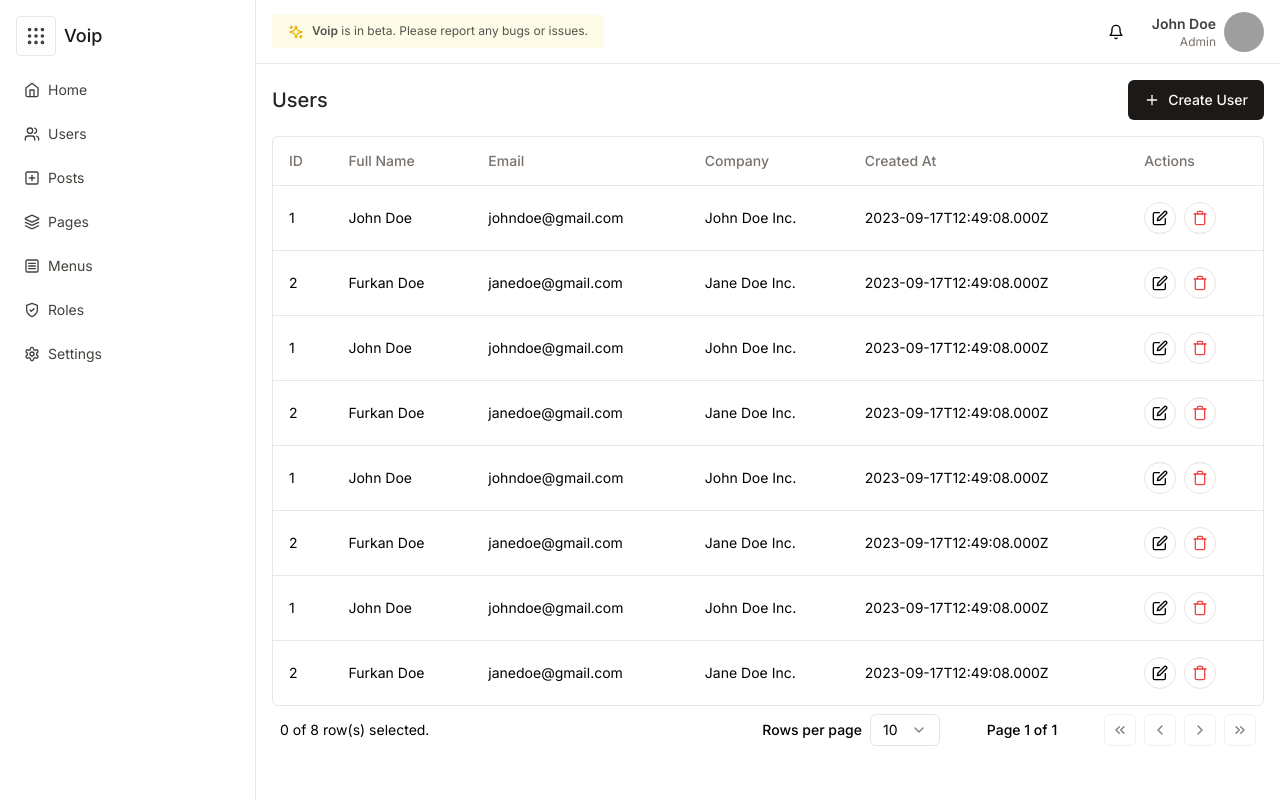
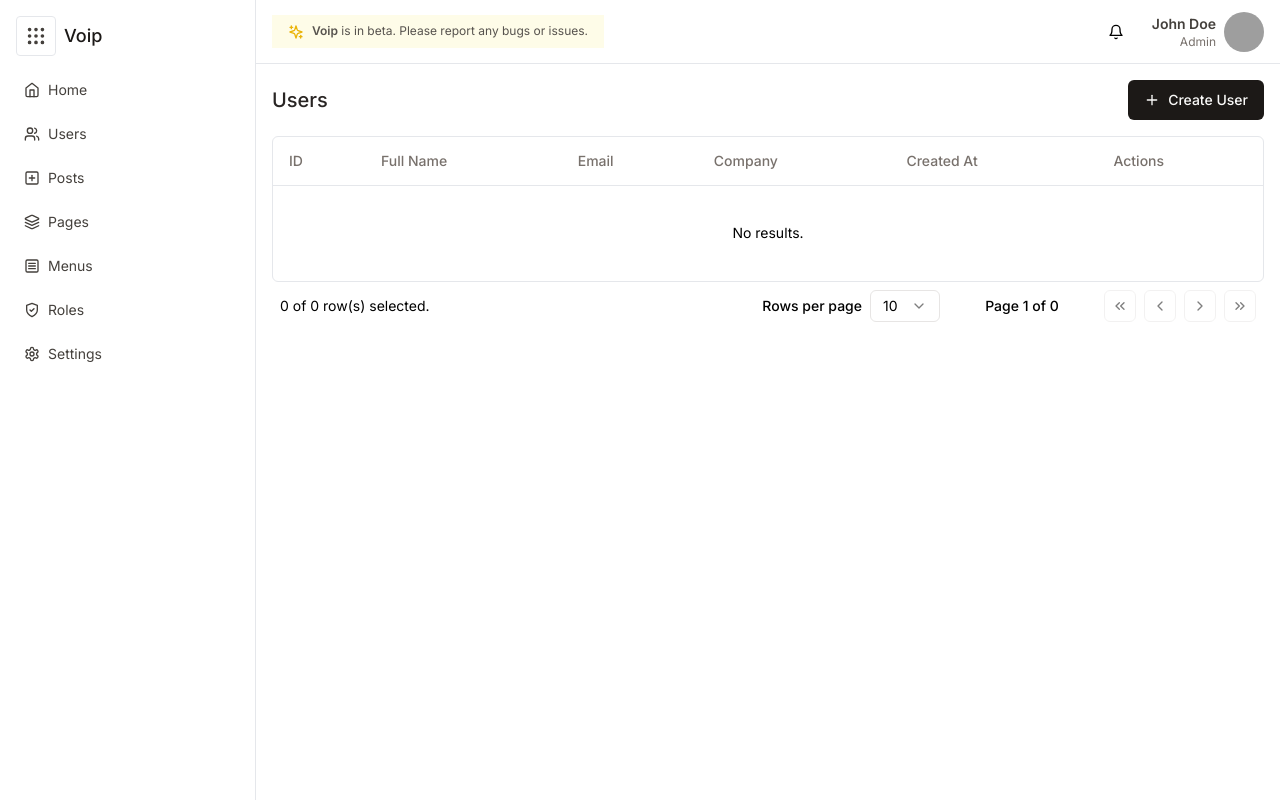
Before and after one commit to emirrtopaloglu/voip-client, a Next.js app: page /admin/users in a window 1280 px wide. Built offline with nearby package versions, Linux system fonts and the light colour scheme; grey boxes are pictures that could not be loaded.

Commit message:
ready for deployment

```diff
--- a/app/admin/users/page.tsx
+++ b/app/admin/users/page.tsx
@@ -4,8 +4,8 @@ import { DataTable } from "@/views/users/data-table";
 import { columns } from "@/views/users/columns";
 
 export default async function UsersPage() {
-  const res = await fetch("http://localhost:3000/api/users");
-  const { data: users } = await res.json();
+  // const res = await fetch("http://localhost:3000/api/users");
+  // const { data: users } = await res.json();
 
   return (
     <section id="users-page" className="space-y-4">
@@ -19,7 +19,7 @@ export default async function UsersPage() {
       <div>
         <DataTable
           columns={columns}
-          data={[...users, ...users, ...users, ...users]}
+          data={[]}
         />
       </div>
     </section>
```
